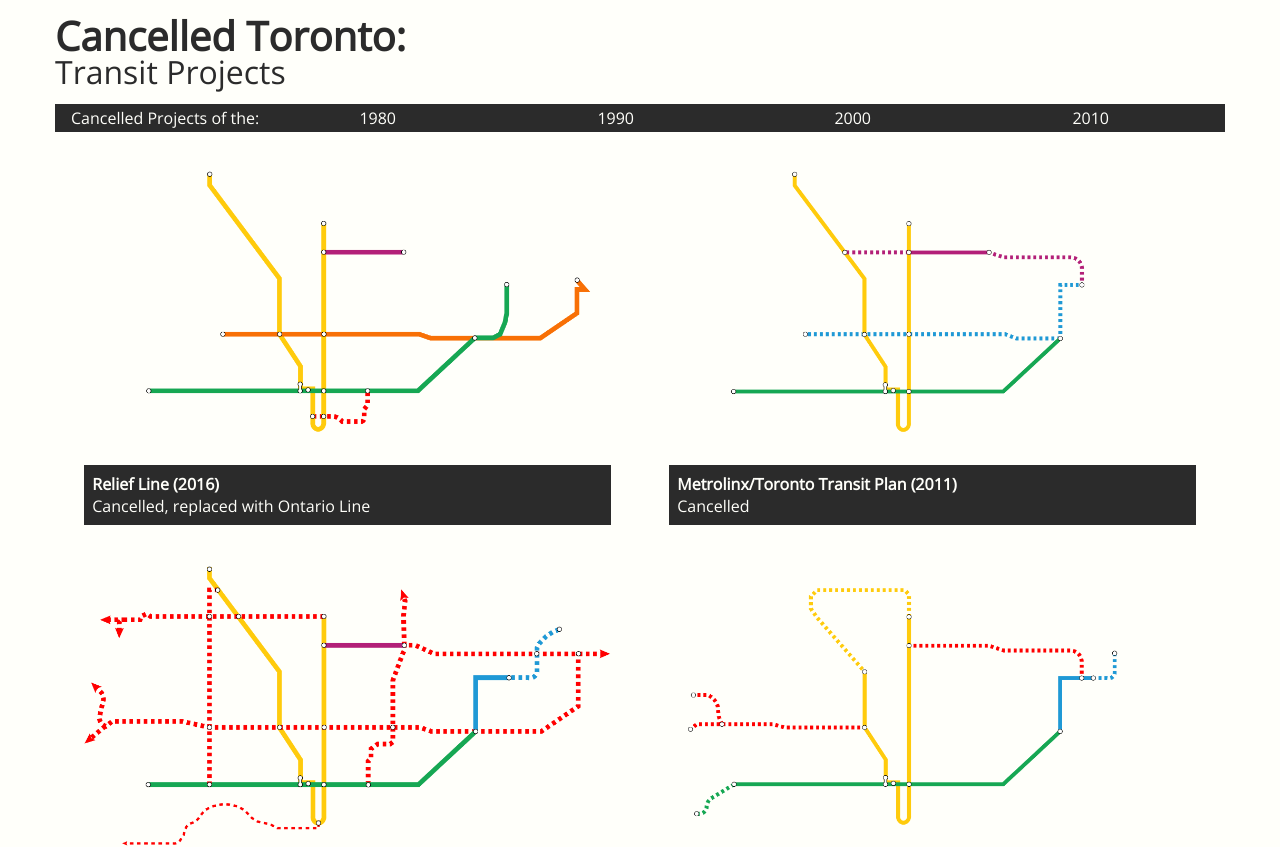
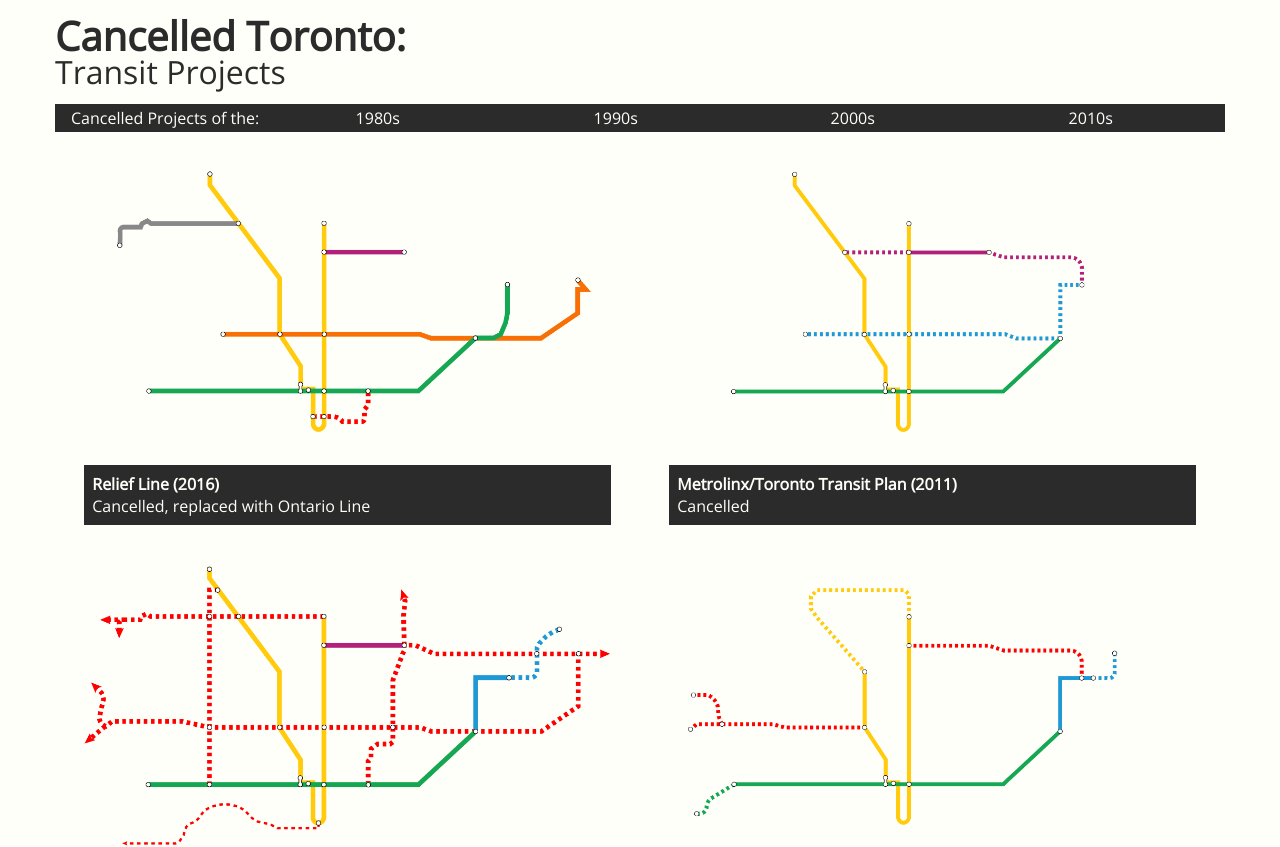
Before and after one commit to farhan-mohammed/Cancelled-Toronto, a Next.js app: page / in a window 1280 px wide. Shown: the top 847 px of the page. Built offline with nearby package versions, Linux system fonts and the light colour scheme.

Commit message:
Small UI Fixes

```diff
--- a/components/Header.js
+++ b/components/Header.js
@@ -22,7 +22,7 @@
 	renderList = () =>
 		NavList.map(({ decade, files }) => (
 			<li className="header-nav_li  hnv-li" key={decade}>
-				<span>{decade}</span>
+				<span>{`${decade}s`}</span>
 				<ul className=" hnv-li-ul">
 					{files.map(({ name, link }) => (
 						<Link href={`/${decade}/${link}`} key={link}>
--- a/pages/index.js
+++ b/pages/index.js
@@ -36,7 +36,7 @@
 	{
 		href: '/1980/network-2011',
 		title: 'Network 2011 (1985)',
-		subtitle: 'Cancelled, replaced with Let`s Move',
+		subtitle: "Cancelled, replaced with Let's Move",
 		img: '/images/Image6.png'
 	}
 ];
```
Also changed, not shown: public/images/Image1.png.
